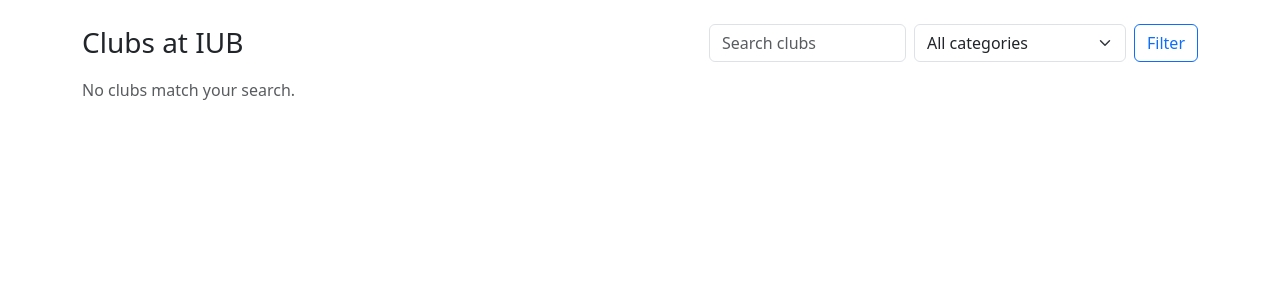
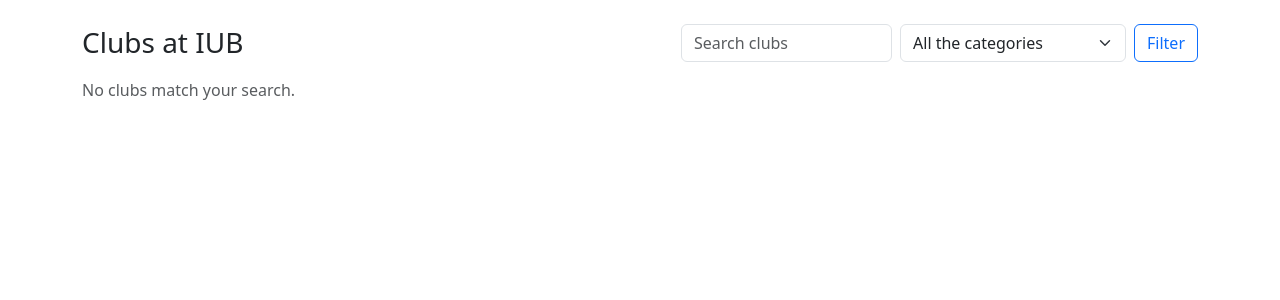
Before and after one commit to sadmanmahmood3/clubhub, a Django app: page /clubs/ in a window 1280 px wide. Shown: the part 56-356 px from the top of the page. Run offline with Django 5.2, Linux system fonts and the light colour scheme; data that the repository does not hold is empty.

Commit message:
improve-club-list

```diff
--- a/clubs/templates/clubs/club_list.html
+++ b/clubs/templates/clubs/club_list.html
@@ -10,7 +10,7 @@
   <form class="d-flex gap-2" method="get">
     <input class="form-control" type="search" name="q" value="{{ query }}" placeholder="Search clubs">
     <select class="form-select" name="category">
-      <option value="">All categories</option>
+      <option value="">All the categories</option>
       {% for value, label in categories %}
         <option value="{{ value }}" {% if value == category %}selected{% endif %}>{{ label }}</option>
       {% endfor %}
@@ -22,7 +22,7 @@
 
 <div class="row g-3">
   {% for club in clubs %}
-    <div class="col-md-6 col-lg-4">
+    <div class="col-md-6 col-lg-3">
       <div class="card h-100 shadow-sm">
         <div class="card-body">
           <span class="badge bg-secondary mb-2">{{ club.get_category_display }}</span>
```
